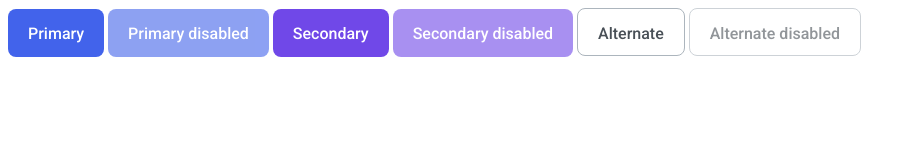
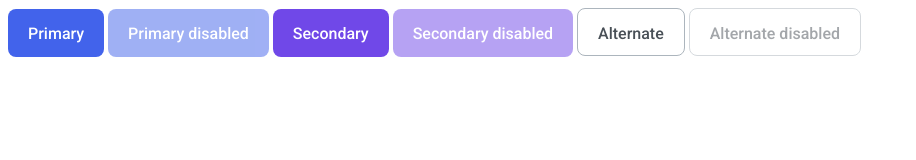
Before and after one commit to js-tasks-ru/htmlcss-20221107_leo-kazachenko, a website: page 03-lection1/01-button/index.html in a window 1280 px wide. Shown: the whole page, without its empty margins (0-916 px from the left). Drawn offline with Linux system fonts and the light colour scheme.

Commit message:
Исправления ошибок

```diff
--- a/03-lection1/01-button/button.css
+++ b/03-lection1/01-button/button.css
@@ -1,4 +1,7 @@
 .button {
+  --theme-color: #4263EB;
+    --themy-color: #7048E8;
+    --color: #495057;
  height: 48px;
  border-radius: 8px;
  color: #fff;
@@ -11,14 +14,7 @@
  line-height: 19px;
  text-align: center;
  padding: 15px 20px 14px;
- transition: opacity 200ms ease-in-out, background 200ms ease-in-out;
 }
-
- button {
-    --theme-color: #4263EB;
-    --themy-color: #7048E8;
-    --color: #495057;
-  }
 
   .button_primary {
  background-color: #4263EB;
@@ -26,11 +22,6 @@
 
 .button_primary:hover {
  background-color: #2342C0;
-}
-
-.button_primary-disabled {
- opacity: 0.6;
- background-color: var(--theme-color);
 }
 
 .button_secondary {
@@ -41,8 +32,7 @@
  background-color: #5028C6;
 }
 
-.button_secondary-disabled {
- opacity: 0.6;
+.button_secondary {
  background-color: var(--themy-color);
 }
 
@@ -56,14 +46,13 @@
  border: 1px solid #212429;
 }
 
-.button_alternate-disabled {
+.button_alternate {
     color: var(--color);
     background-color: #fff;
     border: 1px solid #ACB5BD;
-    opacity: 0.6;
-
 }
 
 .button:disabled {
-    cursor: not-allowed;
+    pointer-events: none;
+    opacity: 0.5;
 }
--- a/03-lection1/01-button/index.html
+++ b/03-lection1/01-button/index.html
@@ -7,11 +7,13 @@
         <title>button</title>
     </head>
     <body>
+        <div class="button__theme">
    <button class="button button_primary" type="button" value='Primary'>Primary</button>
-   <button class="button button_primary-disabled" type="button" value="Primary disabled" disabled>Primary disabled</button>
+   <button class="button button_primary" type="button" value="Primary disabled" disabled>Primary disabled</button>
    <button class="button button_secondary" type="button" value="Secondary">Secondary</button>
-   <button class="button button_secondary-disabled" type="button" value="Secondary disabled" disabled>Secondary disabled</button>
+   <button class="button button_secondary" type="button" value="Secondary disabled" disabled>Secondary disabled</button>
    <button class="button button_alternate" type="button" value="Alternate">Alternate</button>
-   <button class="button button_alternate-disabled" type="button" value="Alternate disabled" disabled>Alternate disabled</button>
+   <button class="button button_alternate" type="button" value="Alternate disabled" disabled>Alternate disabled</button>
+</div>
 </body>
 </html>
```
